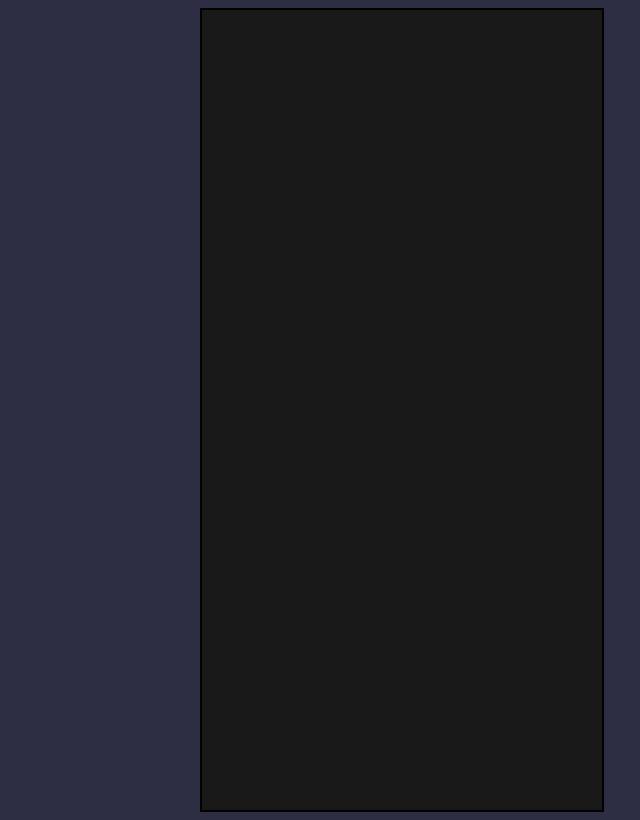
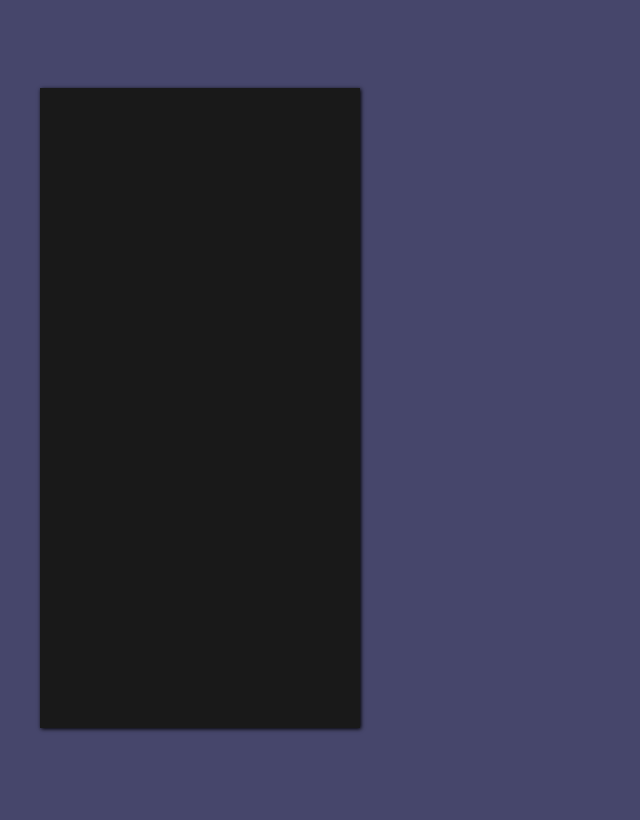
Before and after one commit to guilfer-dev/canvas-tetris, a plain HTML site: page index.html in a window 1280 px wide. Shown: the whole page, without its empty margins (440-1080 px from the left). Drawn offline with Linux system fonts and the light colour scheme.

Commit message:
feat: move styles to separated files

```diff
--- a/index.html
+++ b/index.html
@@ -5,19 +5,16 @@
     <meta charset="UTF-8">
     <meta http-equiv="X-UA-Compatible" content="IE=edge">
     <meta name="viewport" content="width=device-width, initial-scale=1.0">
+    <link rel="stylesheet" href="style.css">
     <title>Tetris CanvasJS</title>
-    <script src="script.js" defer></script>
 
 </head>
 
-<body style="background-color: rgb(45, 45, 68);">
-    <canvas id="field" width="400" height="800" style="
-        display: block;
-        margin: 0 auto;
-        border: 2px solid black;
-        background-color: #191919;
-        translate: 50%">
-    </canvas>
+<body>
+    <canvas id="field" width="1000" height="2000"></canvas>
+    <script type="module">
+        import "./script.js";
+    </script>
 </body>
 
 </html>
--- a/script.js
+++ b/script.js
@@ -93,12 +93,8 @@ function draw() {
         for (let i = 0; i < piece.shape.length; i++) {
             for (let j = 0; j < piece.shape[i].length; j++) {
                 if (piece.shape[j][i] === 1) {
-                    //draw background (used as border)
-                    field.fillStyle = "black";
-                    field.fillRect((i * 40) + (x * 40), (j * 40) + (y * 40), 40, 40);
-                    //draw piece
                     field.fillStyle = piece.color;
-                    field.fillRect((i * 40) + (x * 40) - 2, (j * 40) + (y * 40) - 2, 40 - 4, 40 - 4);
+                    field.fillRect((x + i) * 100, (y + j) * 100, 90, 90);
                 }
             }
         }
@@ -144,7 +140,7 @@ function draw() {
 
         e.preventDefault();
 
-        field.clearRect(0, 0, 1600, 1600);
+        field.clearRect(0, 0, 1000, 2000);
 
 
         switch (e.key) {
@@ -195,7 +191,7 @@ function draw() {
         dropPiece = () => { };
 
         setInterval(() => {
-            field.clearRect(0, 0, 1600, 1600);
+            field.clearRect(0, 0, 1000, 2000);
             if (vertical < piece.limitV) vertical++;
             renderTetramino(piece, horizontal, vertical);
         }, 500 * 1 / speed)
--- /dev/null
+++ b/style.css
@@ -0,0 +1,17 @@
+body {
+    height: 100vh;
+    display: flex;
+    justify-content: center;
+    align-items: center;
+    background-color: rgb(70, 70, 107);
+    image-rendering: pixelated;
+    image-rendering: -moz-crisp-edges;
+    image-rendering: crisp-edges;
+}
+
+
+#field {
+    max-height: 80vh;
+    box-shadow: 1px 1px 4px black;
+    background-color: #191919;
+}
```
